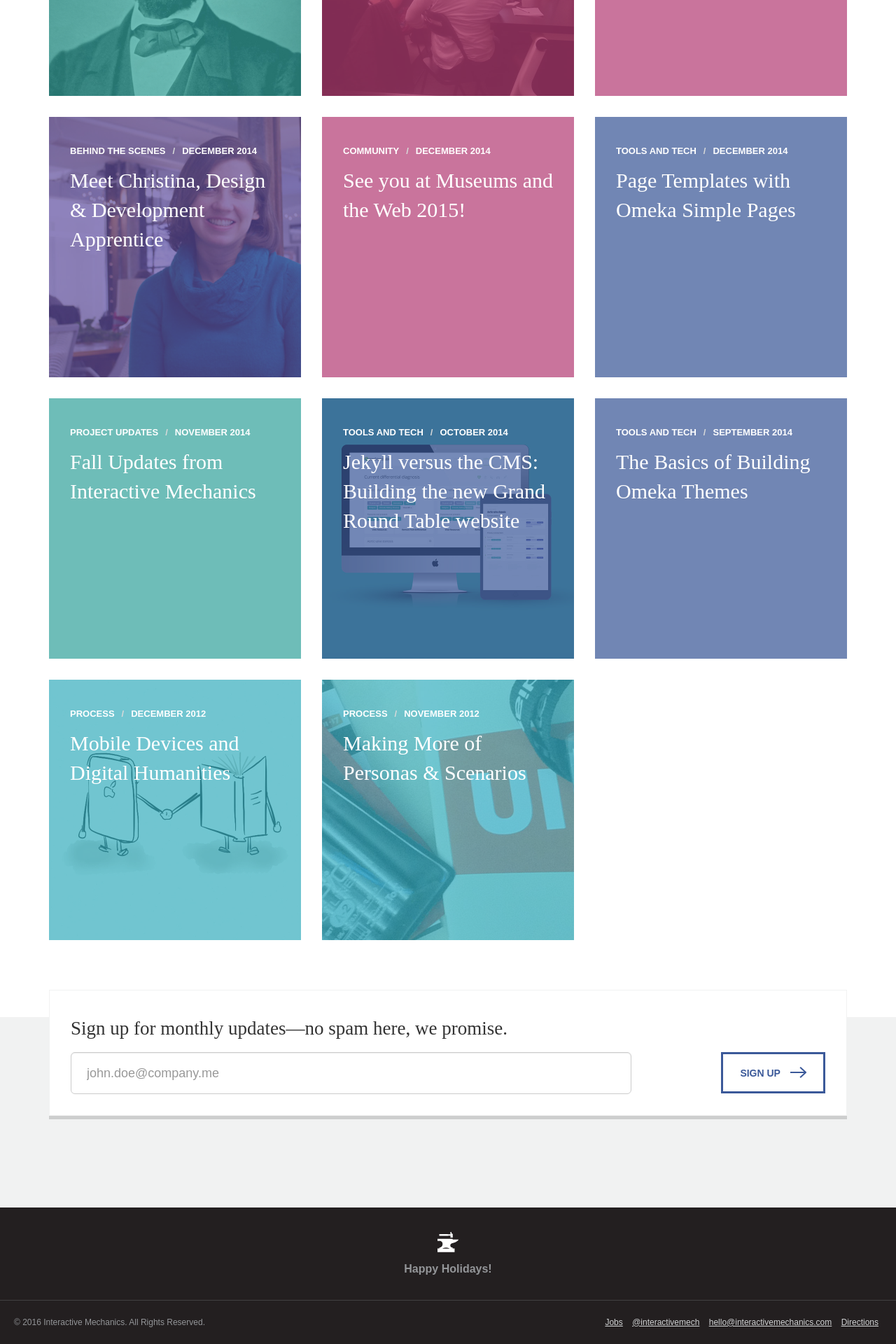
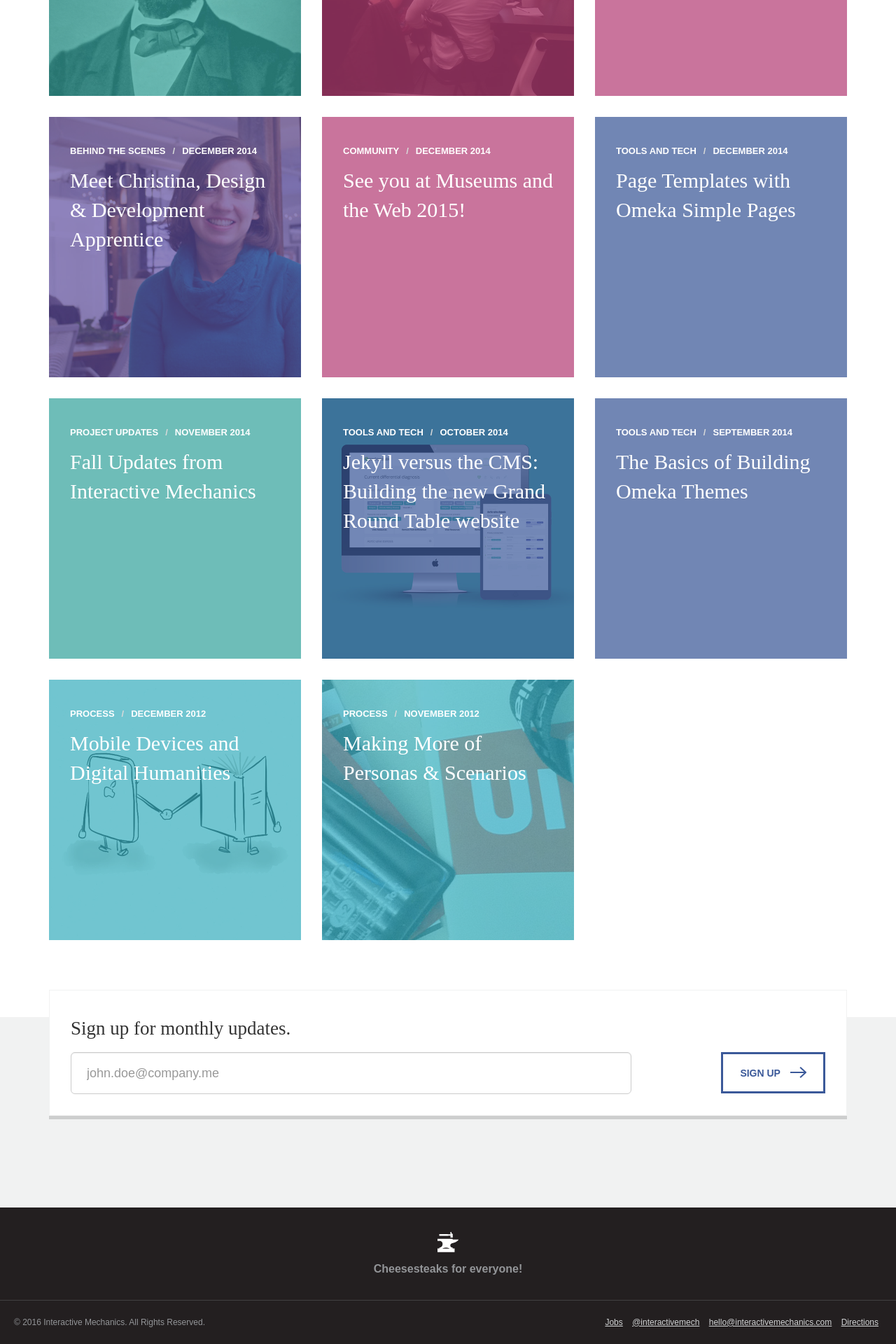
Before and after one commit to InteractiveMechanics/interactivemechanics-jekyll, a Jekyll site: the page built from blog.html, in a window 1280 px wide. Shown: the part 2187-4107 px from the top of the page at 70% size. Built offline with Jekyll 4.4.1, drawn with Linux system fonts in a browser that asks for light colours; nearby versions of some CDN libraries.

```diff
--- a/_includes/inc_signup.html
+++ b/_includes/inc_signup.html
@@ -1,5 +1,5 @@
 <div class="footer-callout">
-    <h2>Sign up for monthly updates&mdash;no spam here, we promise.</h2>
+    <h2>Sign up for monthly updates.</h2>
     <form action="http://interactivemechanics.us4.list-manage.com/subscribe/post?u=60a7a9b85d71c540f39a195f3&amp;id=185fdc2b87"
           class="form-inline"
           id="mc-embedded-subscribe-form"
--- a/_sass/partials/_header.scss
+++ b/_sass/partials/_header.scss
@@ -157,7 +157,6 @@ header {
                 }
 
                 .homepage & {
-                    color: white;
                     border-bottom: 0 solid white;
 
                     &:hover, &:focus, &:active {
--- a/js/main.js
+++ b/js/main.js
@@ -74,8 +74,7 @@ $(function(){
         var footer = [
             "Lots of love from Philly.",
             "Cheesesteaks for everyone!",
-            "Happy Holidays!",
-            "New Year, New You."
+            "#snacktacular"
         ];
         var random = Math.floor(Math.random() * footer.length);
 
```
Also changed, not shown: _data/workshops.yml (+9 -0 lines), images/uploads/workshop-digital-design.jpg (added).
